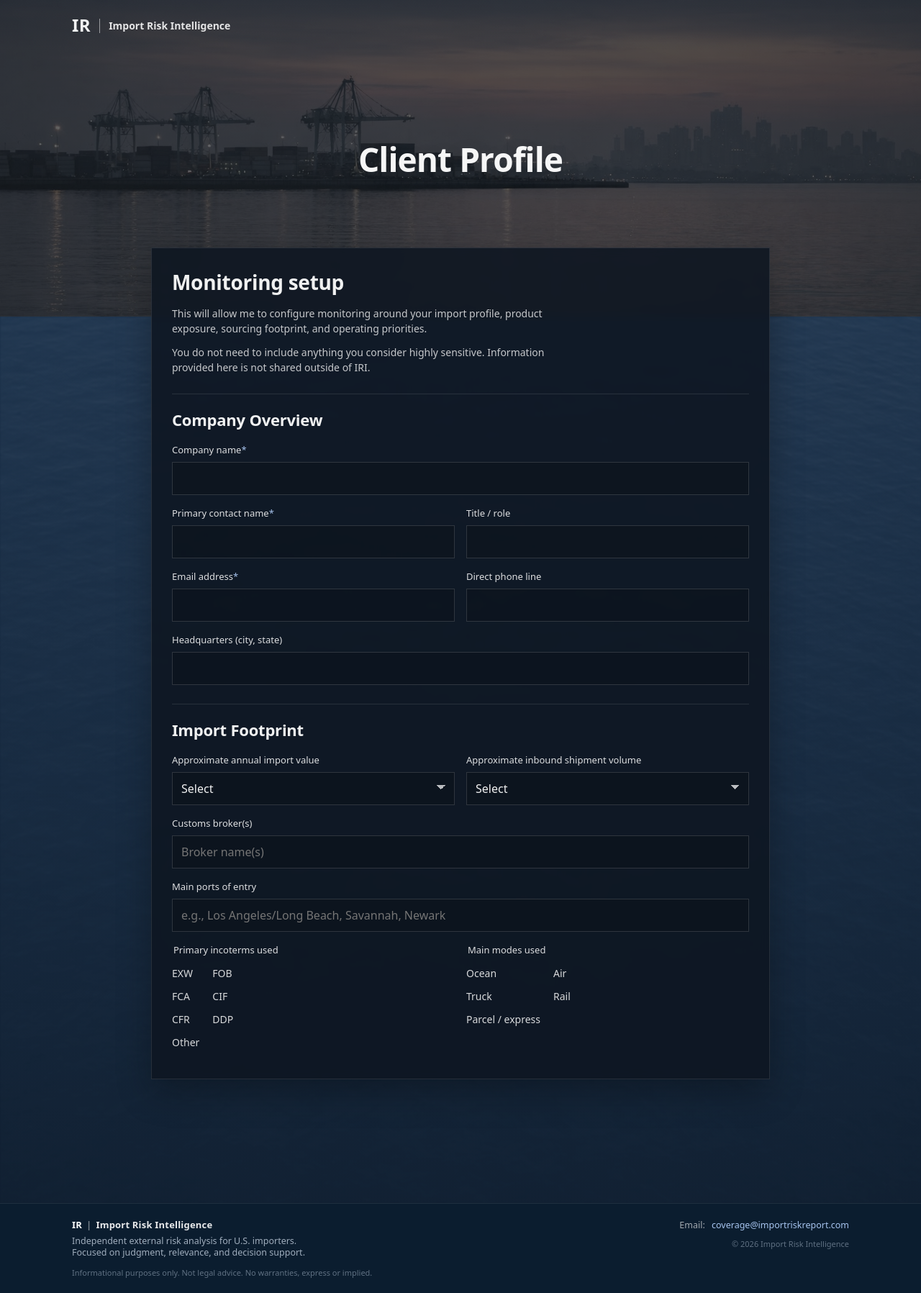
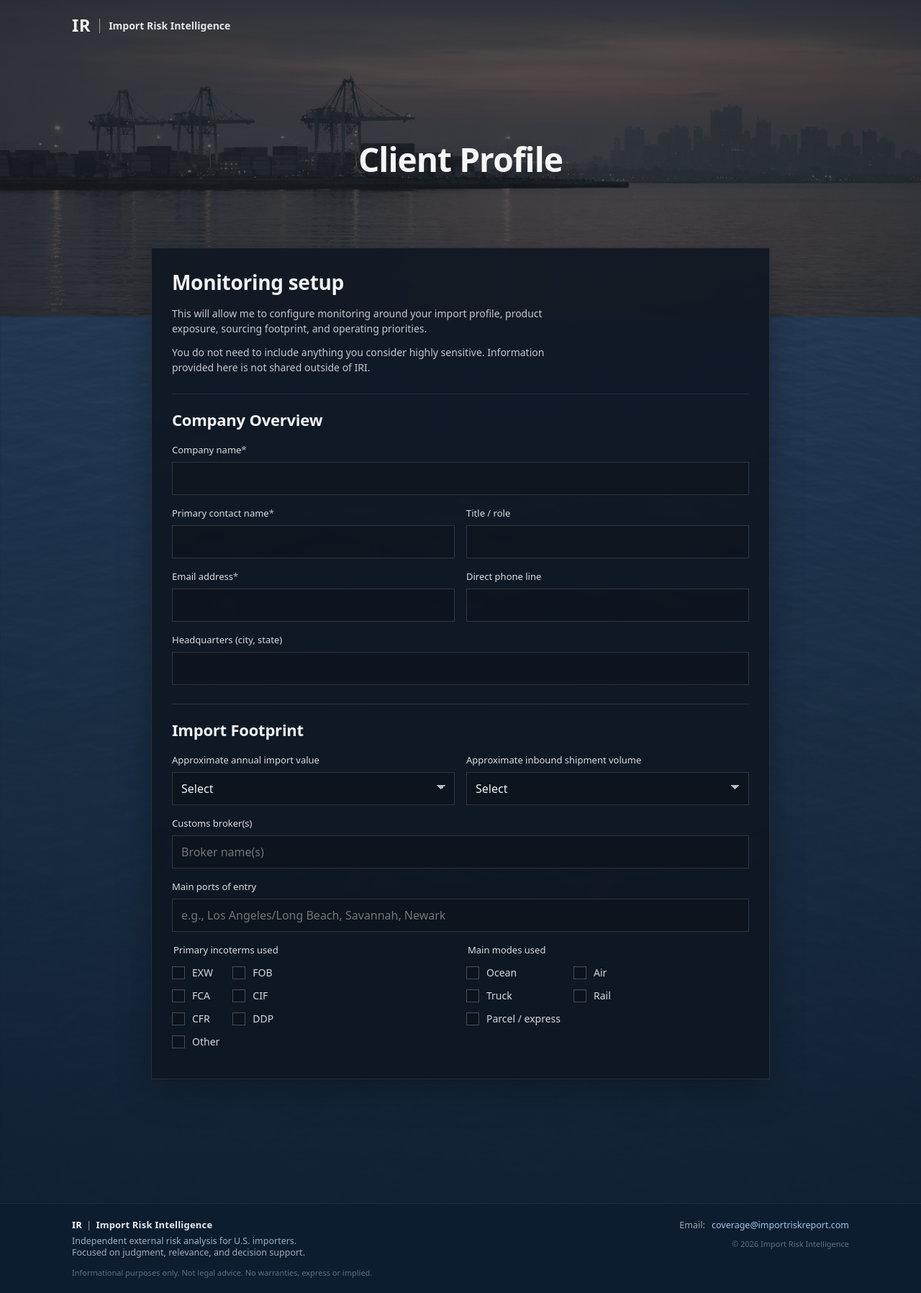
Before and after one commit to importrisk/import-risk-intelligence-site, a Jekyll site: the page built from client-profile.html, in a window 1280 px wide. Shown: the whole page at 72% size. Built offline with Jekyll 4.4.1, drawn with Linux system fonts in a browser that asks for light colours.

Commit message:
Update client-profile.html

```diff
--- a/client-profile.html
+++ b/client-profile.html
@@ -147,37 +147,44 @@ description: Private client profile form for configuring Import Risk Intelligenc
       <div class="cp-check-grid">
         <label class="cp-check">
           <input type="checkbox" name="incoterms[]" value="EXW">
-            <span>EXW</span>
+          <span class="cp-check-box" aria-hidden="true"></span>
+          <span class="cp-check-text">EXW</span>
         </label>
 
         <label class="cp-check">
           <input type="checkbox" name="incoterms[]" value="FOB">
-            <span>FOB</span>
+          <span class="cp-check-box" aria-hidden="true"></span>
+          <span class="cp-check-text">FOB</span>
         </label>
 
         <label class="cp-check">
           <input type="checkbox" name="incoterms[]" value="FCA">
-            <span>FCA</span>
+          <span class="cp-check-box" aria-hidden="true"></span>
+          <span class="cp-check-text">FCA</span>
         </label>
 
         <label class="cp-check">
           <input type="checkbox" name="incoterms[]" value="CIF">
-            <span>CIF</span>
+          <span class="cp-check-box" aria-hidden="true"></span>
+          <span class="cp-check-text">CIF</span>
         </label>
 
         <label class="cp-check">
           <input type="checkbox" name="incoterms[]" value="CFR">
-            <span>CFR</span>
+          <span class="cp-check-box" aria-hidden="true"></span>
+          <span class="cp-check-text">CFR</span>
         </label>
 
         <label class="cp-check">
           <input type="checkbox" name="incoterms[]" value="DDP">
-            <span>DDP</span>
+          <span class="cp-check-box" aria-hidden="true"></span>
+          <span class="cp-check-text">DDP</span>
         </label>
 
         <label class="cp-check">
           <input type="checkbox" name="incoterms[]" value="Other">
-            <span>Other</span>
+          <span class="cp-check-box" aria-hidden="true"></span>
+          <span class="cp-check-text">Other</span>
         </label>
       </div>
     </fieldset>
@@ -190,30 +197,36 @@ description: Private client profile form for configuring Import Risk Intelligenc
       <div class="cp-check-grid">
         <label class="cp-check">
           <input type="checkbox" name="modes[]" value="Ocean">
-        <span>Ocean</span>
+          <span class="cp-check-box" aria-hidden="true"></span>
+          <span class="cp-check-text">Ocean</span>
         </label>
 
         <label class="cp-check">
           <input type="checkbox" name="modes[]" value="Air">
-        <span>Air</span>
+          <span class="cp-check-box" aria-hidden="true"></span>
+          <span class="cp-check-text">Air</span>
         </label>
 
         <label class="cp-check">
           <input type="checkbox" name="modes[]" value="Truck">
-        <span>Truck</span>
+          <span class="cp-check-box" aria-hidden="true"></span>
+          <span class="cp-check-text">Truck</span>
         </label>
 
         <label class="cp-check">
           <input type="checkbox" name="modes[]" value="Rail">
-        <span>Rail</span>
+          <span class="cp-check-box" aria-hidden="true"></span>
+          <span class="cp-check-text">Rail</span>
         </label>
 
         <label class="cp-check">
           <input type="checkbox" name="modes[]" value="Parcel / express">
-        <span>Parcel / express</span>
+          <span class="cp-check-box" aria-hidden="true"></span>
+          <span class="cp-check-text">Parcel / express</span>
         </label>
       </div>
     </fieldset>
+  </div>
 </div>
   </div>
 </section>
```
Lines whose indentation alone changed are shown as unchanged.
